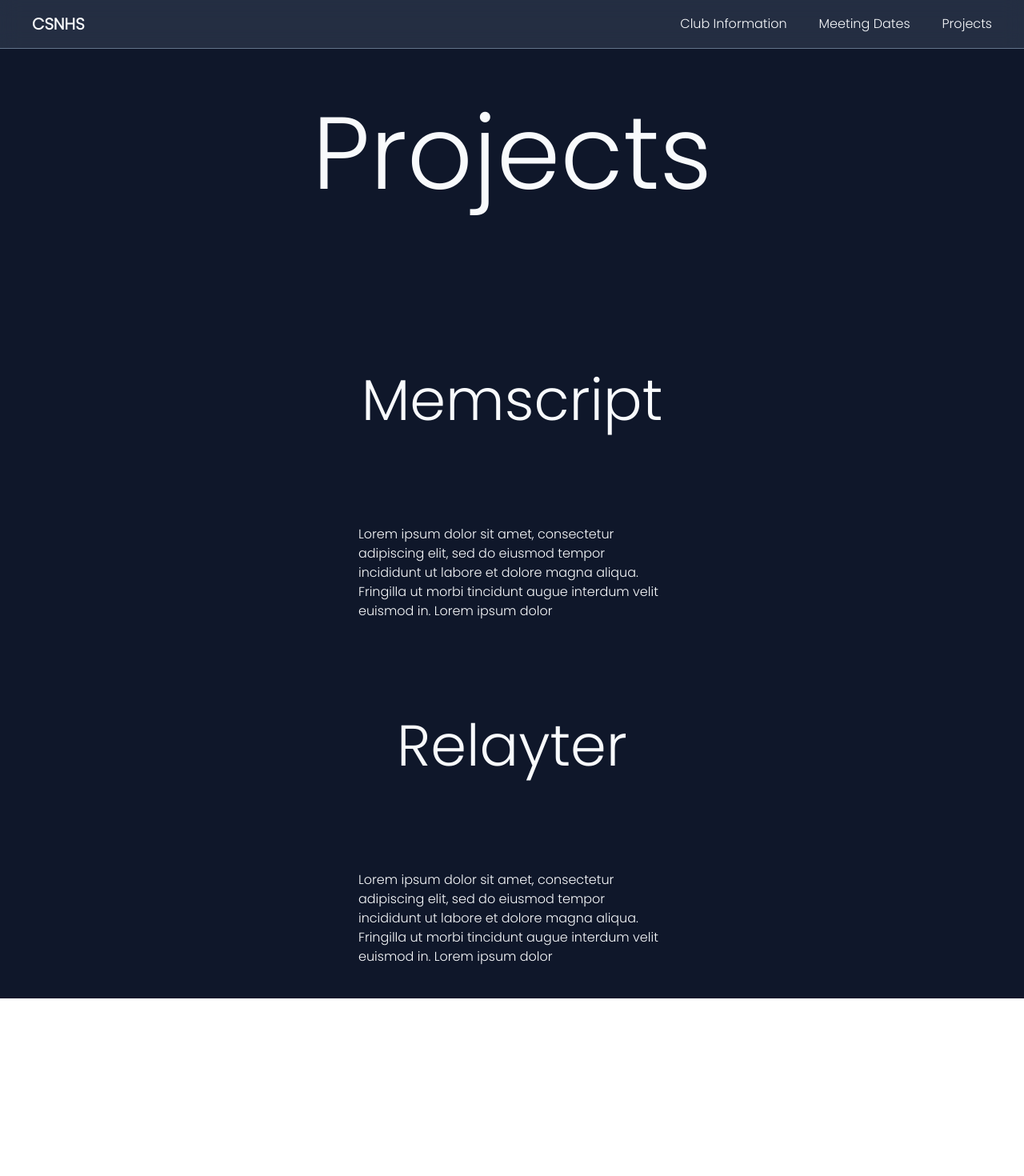
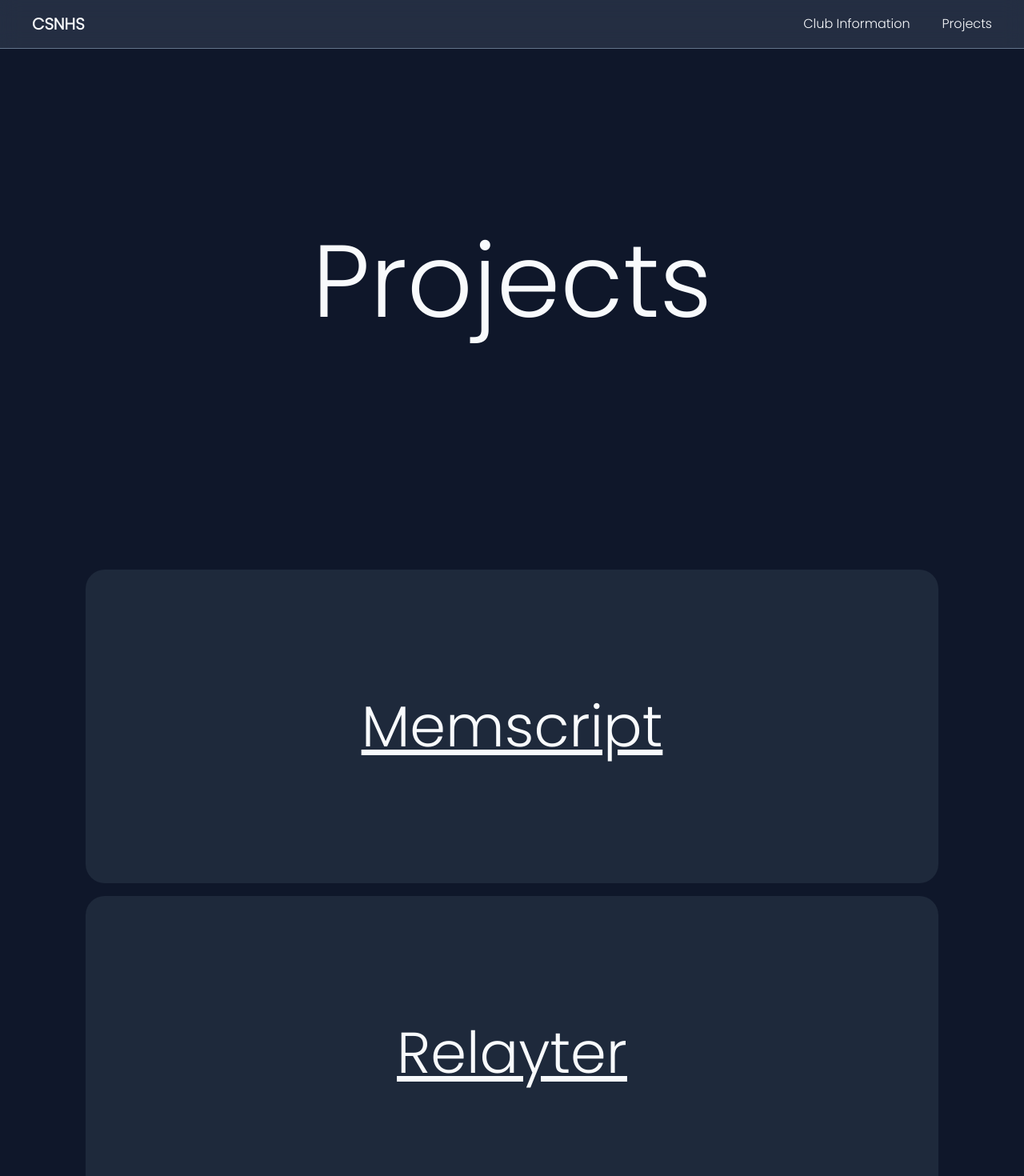
Before and after one commit to anshulmago1/2022-23-Site, a React (Vite) app: page /projects in a window 1280 px wide. Shown: the top 1470 px of the page at 80% size. Before the commit the page ends 1248 px from the top, so only its background shows below. Built offline with nearby package versions, Linux system fonts and the light colour scheme.

Commit message:
improved project page

```diff
--- a/src/App.jsx
+++ b/src/App.jsx
@@ -2,7 +2,6 @@ import { BrowserRouter as Router, Route, Routes } from "react-router-dom";
 import Navbar from "./Components/Navbar";
 import Home from "./Pages/Home";
 import ClubInfo from "./Pages/ClubInfo";
-import MeetingDates from "./Pages/MeetingDates";
 import Projects from "./Pages/Projects";
 
 function App() {
@@ -13,7 +12,6 @@ function App() {
         <Routes>
           <Route path="/" element={<Home />} />
           <Route path="/club_info" element={<ClubInfo />} />
-          <Route path="/meeting_dates" element={<MeetingDates />} />
           <Route path="/projects" element={<Projects />} />
         </Routes>
       </Router>
--- a/src/Components/Navbar.jsx
+++ b/src/Components/Navbar.jsx
@@ -17,14 +17,6 @@ function Navbar() {
           </Link>
         </li>
         <li>
-          <Link
-            to="/meeting_dates"
-            className="hover:text-blue-400 transition-all "
-          >
-            Meeting Dates
-          </Link>
-        </li>
-        <li>
           <Link to="/projects" className="hover:text-blue-400 transition-all ">
             Projects
           </Link>
--- a/src/Pages/MeetingDates.jsx
+++ /dev/null
@@ -1,63 +0,0 @@
-import React from "react";
-
-function MeetingDates() {
-  return (
-    <div className="w-full flex flex-col place-content-center items-center">
-      <div className="flex flex-col place-content-center h-96">
-        <h1 className="text-9xl my-96">CSNHS</h1>
-      </div>
-      <table className="table-auto w-3/4 bg-slate-700  border py-3 px-3 border-slate-500 border-collapse">
-        <thead>
-          <tr>
-            <td className="border py-3 px-3  border-slate-500">Date</td>
-            <td className="border py-3 px-3  border-slate-500">Event</td>
-          </tr>
-        </thead>
-        <tbody>
-          <tr>
-            <td className="border py-3 px-3  border-slate-500">1/1/22</td>
-            <td
-              className="
-              border py-3 px-3
-              border-slate-500"
-            >
-              normal meeting
-            </td>
-          </tr>
-          <tr>
-            <td className="border py-3 px-3  border-slate-500">1/1/22</td>
-            <td
-              className="
-              border py-3 px-3
-              border-slate-500"
-            >
-              normal meeting
-            </td>
-          </tr>
-          <tr>
-            <td className="border py-3 px-3  border-slate-500">1/1/22</td>
-            <td
-              className="
-              border py-3 px-3
-              border-slate-500"
-            >
-              normal meeting
-            </td>
-          </tr>
-          <tr>
-            <td className="border py-3 px-3  border-slate-500">1/1/22</td>
-            <td
-              className="
-              border py-3 px-3
-              border-slate-500"
-            >
-              normal meeting
-            </td>
-          </tr>
-        </tbody>
-      </table>
-    </div>
-  );
-}
-
-export default MeetingDates;
--- a/src/Pages/Projects.jsx
+++ b/src/Pages/Projects.jsx
@@ -2,24 +2,26 @@ import React from "react";
 
 function Projects() {
   return (
-    <div className="flex flex-col items-center">
+    <div className="flex flex-col items-center py-40">
       <div className="flex flex-col place-content-center h-96">
         <h1 className="text-9xl my-96">Projects</h1>
       </div>
-      <h1 className="text-7xl my-20">Memscript</h1>
-      <p className="py-10 w-96">
-        Lorem ipsum dolor sit amet, consectetur adipiscing elit, sed do eiusmod
-        tempor incididunt ut labore et dolore magna aliqua. Fringilla ut morbi
-        tincidunt augue interdum velit euismod in. Lorem ipsum dolor
-      </p>
-      <h1 className="text-7xl my-20">Relayter</h1>
-      <p className="py-10 w-96">
-        Lorem ipsum dolor sit amet, consectetur adipiscing elit, sed do eiusmod
-        tempor incididunt ut labore et dolore magna aliqua. Fringilla ut morbi
-        tincidunt augue interdum velit euismod in. Lorem ipsum dolor
-      </p>
+      <div className="py-40 flex flex-col items-center w-full">
+      <Project name="Memscript" link="https://memscript.netlify.app/" ></Project>
+      <Project name="Relayter"></Project>
+</div>
     </div>
   );
 }
 
 export default Projects;
+
+function Project({name, link, ...props}) {
+  return (
+    <a href={link} target="_blank"className="w-5/6 p-40 m-2 bg-slate-800 rounded-3xl hover:bg-slate-700 transition">
+      <h1 className="text-7xl underline text-center">
+        {name}
+              </h1>
+  </a>
+  )
+}
```
